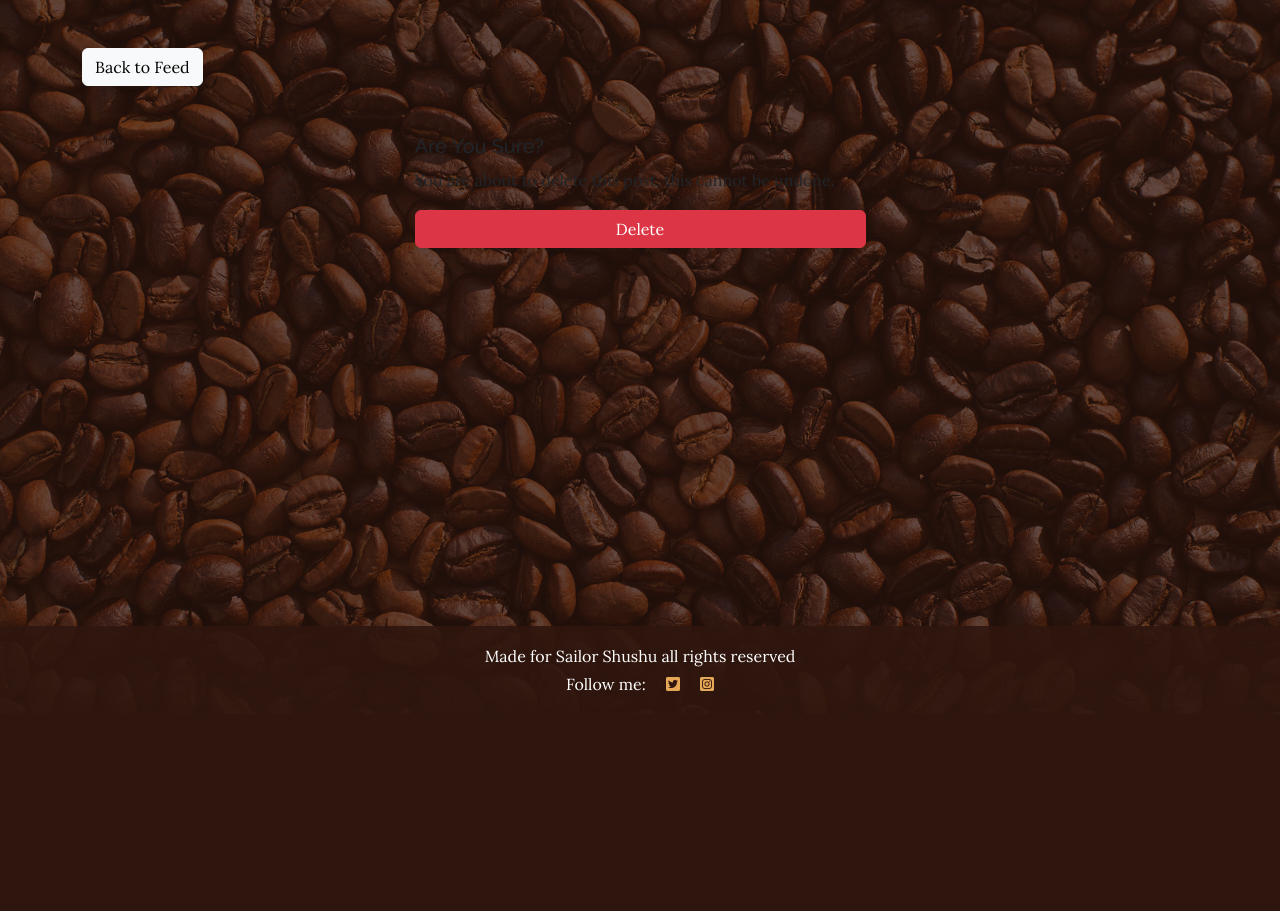
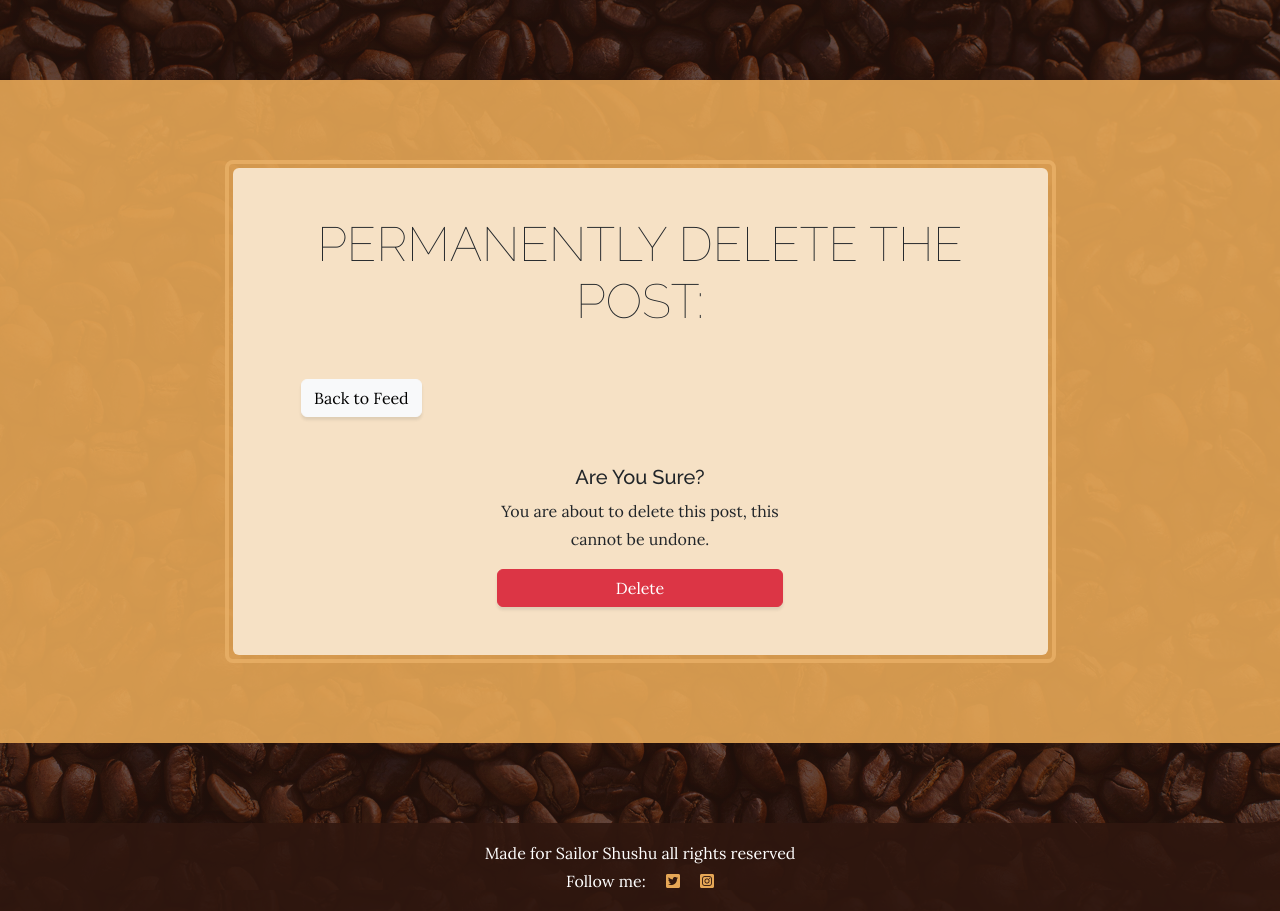
Before and after one commit to aslavinska/project4, a Django app: a page that uses templates/postdelete.html in a window 1280 px wide. Shown: the part 86-997 px from the top of the page. Before the commit the page ends 777 px from the top, so only its background shows below. Run offline with Django 3.2, Linux system fonts and the light colour scheme; tables that the repository leaves empty hold one stand-in row (values such as "Sample post"); some libraries are stand-ins or nearby versions.

Commit message:
Adding function to delete post from UI

```diff
--- a/blog/views.py
+++ b/blog/views.py
@@ -92,8 +92,7 @@ class PostEditView(UpdateView):
 class PostDeleteView(DeleteView):
     model = Post
     template_name = 'postdelete.html'
-    success_url = PostList()
-
+    success_url = "/blog"
 
 def contact(request):
         if request.method == 'POST':
--- a/templates/postdelete.html
+++ b/templates/postdelete.html
@@ -1,7 +1,15 @@
 {% extends 'base.html' %}
 {% load crispy_forms_tags %}
 {% block content %}
+
+<section class="page-section cta">
     <div class="container">
+        <div class="row">
+            <div class="col-xl-9 mx-auto">
+                <div class="cta-inner bg-faded text-center rounded">
+                    <h2 class="section-heading mb-5">
+                        <span class="section-heading-lower">Permanently Delete the Post:</span>
+                    </h2>
                     <div class="row mt-5">
                         <div class="col-md-3 col-sm-6">
                             <a href="{% url 'post_detail' post.slug  %}" class="btn btn-light">Back to Feed</a>
@@ -20,4 +28,13 @@
                     </div>
                     </div>
                 </div>
+            </div>
+        </div>
+    </div>
+</section>
+
+
+<div class="container">
+
+</div>
 {% endblock content %}
```
Lines whose indentation alone changed are shown as unchanged.
